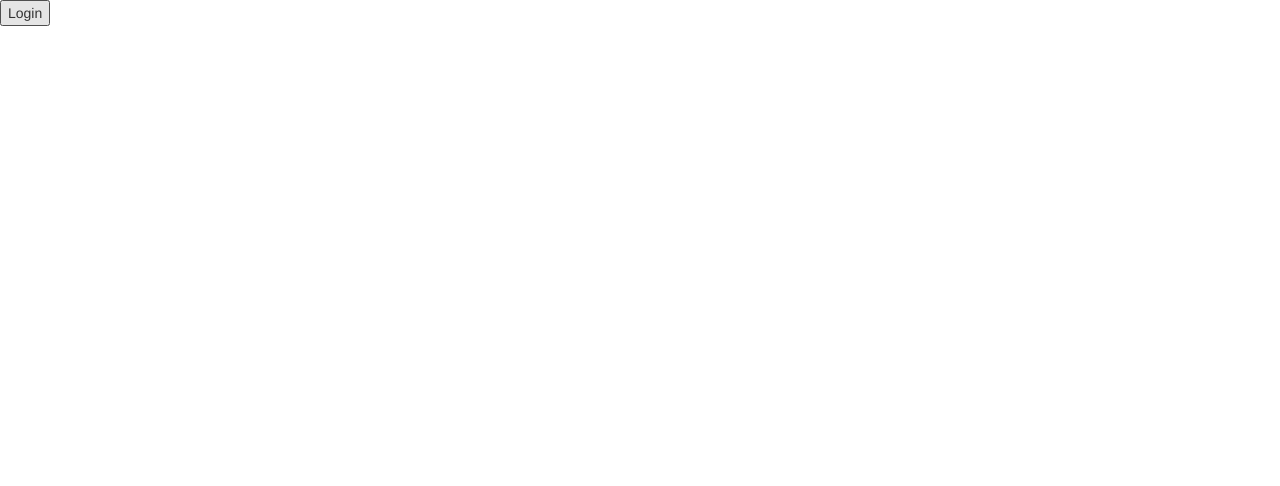
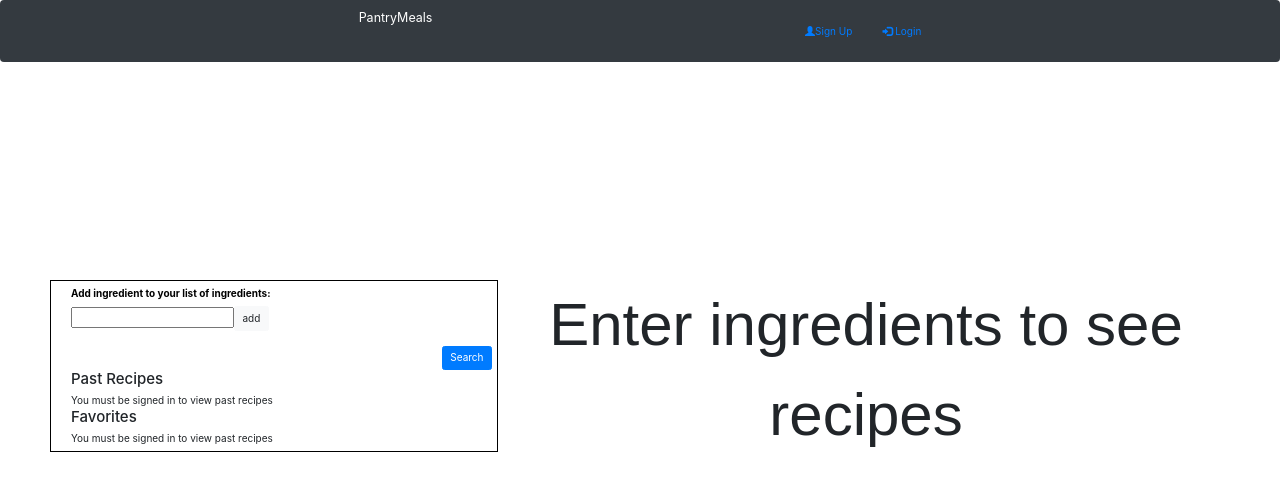
Before and after one commit to 200810jwa/TopChefs-Project2, an Angular app in the folder PantryMealsFrontEnd/: page /home in a window 1280 px wide. Before the commit this address led to /. Shown: the top 486 px of the page. Built offline with nearby package versions, Linux system fonts and the light colour scheme.

Commit message:
started on a homepage for all users

```diff
--- a/PantryMealsFrontEnd/src/app/app-routing.module.ts
+++ b/PantryMealsFrontEnd/src/app/app-routing.module.ts
@@ -8,9 +8,11 @@ import { ProfileComponent } from './profile/profile.component';
 import { NewIngredientComponent } from './new-ingredient/new-ingredient.component';
 import { ModifyUserComponent } from './modify-user/modify-user.component';
 import { NotFoundComponentComponent } from './not-found-component/not-found-component.component';
+import { HomepageComponent } from './homepage/homepage.component';
 
 const routes: Routes = [
   { path: 'login-form', component: LoginFormComponent },
+  { path: 'home', component: HomepageComponent },
   { path: 'register-form', component: RegisterFormComponent },
   { path: 'recipe-table', component: RecipeTableComponent },
   { path: 'profile', component: ProfileComponent },
--- a/PantryMealsFrontEnd/src/app/app.component.html
+++ b/PantryMealsFrontEnd/src/app/app.component.html
@@ -1,16 +1,2 @@
-<!--<app-login-form></app-login-form>-->
-<!--<app-new-ingredient></app-new-ingredient>-->
-<!--<app-register-form></app-register-form>-->
-<!--<app-profile></app-profile>-->
-<!--<app-modify-user></app-modify-user>-->
-<!--<app-recipe-table></app-recipe-table>-->
-<!--<app-not-found-component></app-not-found-component>-->
-
-<!--<a routerLink="/register-form">Register</a><br />-->
-<!--<a routerLink="/profile">Profile</a> <br />-->
-<button routerLink="/login-form">Login</button><br />
-<!--<a routerLink="/recipe-table">recipe-table</a><br />
-<a routerLink="/new-ingredient">New Ingredient</a><br />
-<a routerLink="/Modify-User">Modify User</a><br />
-<a routerLink="/404">Notfound</a>-->
+<!-- <button routerLink="/login-form">Login</button><br /> -->
 <router-outlet></router-outlet>
--- a/PantryMealsFrontEnd/src/app/app.component.ts
+++ b/PantryMealsFrontEnd/src/app/app.component.ts
@@ -1,4 +1,6 @@
 import { Component } from '@angular/core';
+import { Router } from '@angular/router';
+import { HttpClient } from '@angular/common/http';
 
 @Component({
   selector: 'app-root',
@@ -7,4 +9,10 @@ import { Component } from '@angular/core';
 })
 export class AppComponent {
   title = 'PantryMeals';
+
+  constructor(private router: Router, private http: HttpClient) { }
+
+  ngOnInit(): void {
+    this.router.navigateByUrl("/home");
+  }
 }
--- /dev/null
+++ b/PantryMealsFrontEnd/src/app/homepage/homepage.component.css
@@ -0,0 +1,41 @@
+
+#navbar{
+
+}
+article {
+    /* position: absolute;
+    top: 50%;
+    left: 50%;
+    transform: translate(-50%, -50%);
+    width: 100%;
+    padding: 0px; */
+
+}
+
+.container {
+    display: table;
+    width: 100%;
+}
+
+.left-side {
+    top: 35%;
+    position: absolute;
+    left: 50px;
+    width: 35%;
+}
+
+.right-side {
+    top: 35%;
+    position: absolute;
+    right: 50px;
+    width: 60%;
+    text-align: center;
+}
+
+#leftview{
+    border:1px solid black;
+    padding: 5px;
+}
+#searchbutton{
+    float: right;
+}
--- /dev/null
+++ b/PantryMealsFrontEnd/src/app/homepage/homepage.component.html
@@ -0,0 +1,68 @@
+<nav class="navbar navbar-dark bg-dark"  id = "navbar">
+    <div class="container-fluid">
+      <div class="navbar-header">
+        <!-- <img style = "height : 50px; width : 60px " src = "https://assets.bonappetit.com/photos/5d7296eec4af4d0008ad1263/master/pass/Basically-Gojuchang-Chicken-Recipe-Wide.jpg"> -->
+        <a class="navbar-brand" href="#">PantryMeals</a>
+    </div>
+      <ul *ngIf = "!currentUser" class="nav navbar-nav navbar-right" style = "display : inline;">
+        <li><a href="#"><span class="glyphicon glyphicon-user"></span>Sign Up</a></li>
+        <li><a href="#"><span class="glyphicon glyphicon-log-in"></span> Login</a></li>
+      </ul>
+      <ul *ngIf = "currentUser" class="nav navbar-nav navbar-right" style = "display : inline;">
+        <li><a href="#">Past Recipes</a></li>
+        <li><a href="#">Favorites</a></li>
+        <li><a href="#">Personal Info</a></li>
+        <li><a href="#"><span class="glyphicon glyphicon-log-in"></span> Logout</a></li>
+      </ul>
+    </div>
+  </nav>
+
+
+  <section class = "container">
+    <div class = "left-side">
+        <article>
+            <div class = "container" id = "leftview">
+                <div class = "container" id = "ingredientsinterface">
+                    <label  for = "ingredient" style = "color:black;">Add ingredient to your list of ingredients:</label>
+                    <br/>
+                    <input id = "ingredient" [(ngModel)] = "ingredient" type="text" name="ingredient">
+                    <button class="btn btn-light" type="submit" (click) = "Add()">add</button>
+                    <ul *ngFor = "let String of ingredients">
+                        <li ng-repeat="ingredient">{{ String }}</li>
+                    </ul>
+                </div>
+                <br/>
+                <button id = "searchbutton" class = "btn btn-primary">Search</button>
+                <br/>
+                <div class = "container" id = "pastRecipes">
+                    <h4>Past Recipes</h4>
+                    <ul *ngIf = "currentUser" > <!--*ngFor = "let recipe of savedRecipes">-->
+                        <div class = "Recipe">here's where a recipe goes</div>
+                    </ul>
+                    <button *ngIf = "currentUser" class="btn btn-link">view all</button>
+                    <div *ngIf = "!currentUser"> You must be signed in to view past recipes</div>
+                </div>
+                <div class = "container" id = "favRecipes">
+                    <h4>Favorites</h4>
+                    <ul *ngIf = "currentUser" > <!--*ngFor = "let recipe of FavoriteRecipes">-->
+                        <div class = "Recipe">here's where a recipe goes</div>
+                    </ul>
+                    <button *ngIf = "currentUser" class="btn btn-link">view all</button>
+                    <div *ngIf = "!currentUser"> You must be signed in to view past recipes</div>
+                </div>
+            </div>
+        </article>
+    </div>
+    <div class = "right-side">
+        <article>
+            <ul> <!--*ngFor = "let recipe of Reciperesults"> -->
+                <div class = "Recipe" style = "
+                font-size: 6rem;
+                font-family: sans-serif;
+                line-height: 150%;">
+                    Enter ingredients to see recipes
+                </div>
+            </ul>
+        </article>
+    </div>
+</section>
--- /dev/null
+++ b/PantryMealsFrontEnd/src/app/homepage/homepage.component.ts
@@ -0,0 +1,25 @@
+import { Component, OnInit } from '@angular/core';
+import { User } from 'src/app/models/User';
+import { Router } from '@angular/router';
+import { HttpClient } from '@angular/common/http';
+
+@Component({
+  selector: 'app-homepage',
+  templateUrl: './homepage.component.html',
+  styleUrls: ['./homepage.component.css']
+})
+export class HomepageComponent implements OnInit {
+  public currentUser: User;
+  public ingredients: String[] = [];
+  public ingredient: String;
+  constructor(private router: Router, private http: HttpClient) { }
+
+  ngOnInit(): void {
+    // this.currentUser = new User;
+    this.currentUser = JSON.parse(sessionStorage.getItem("currentUser"));
+  }
+  Add(): void {
+    this.ingredients.push(this.ingredient);
+    this.ingredient = null;
+  }
+}
--- a/PantryMealsFrontEnd/src/styles.css
+++ b/PantryMealsFrontEnd/src/styles.css
@@ -1 +1,2 @@
 /* You can add global styles to this file, and also import other style files */
+@import 'https://stackpath.bootstrapcdn.com/bootstrap/4.3.1/css/bootstrap.min.css'
```
Also changed, not shown: PantryMealsFrontEnd/src/app/app.module.ts (+15 -9 lines), 3 other files (tests, documents, lock files or other folders).
